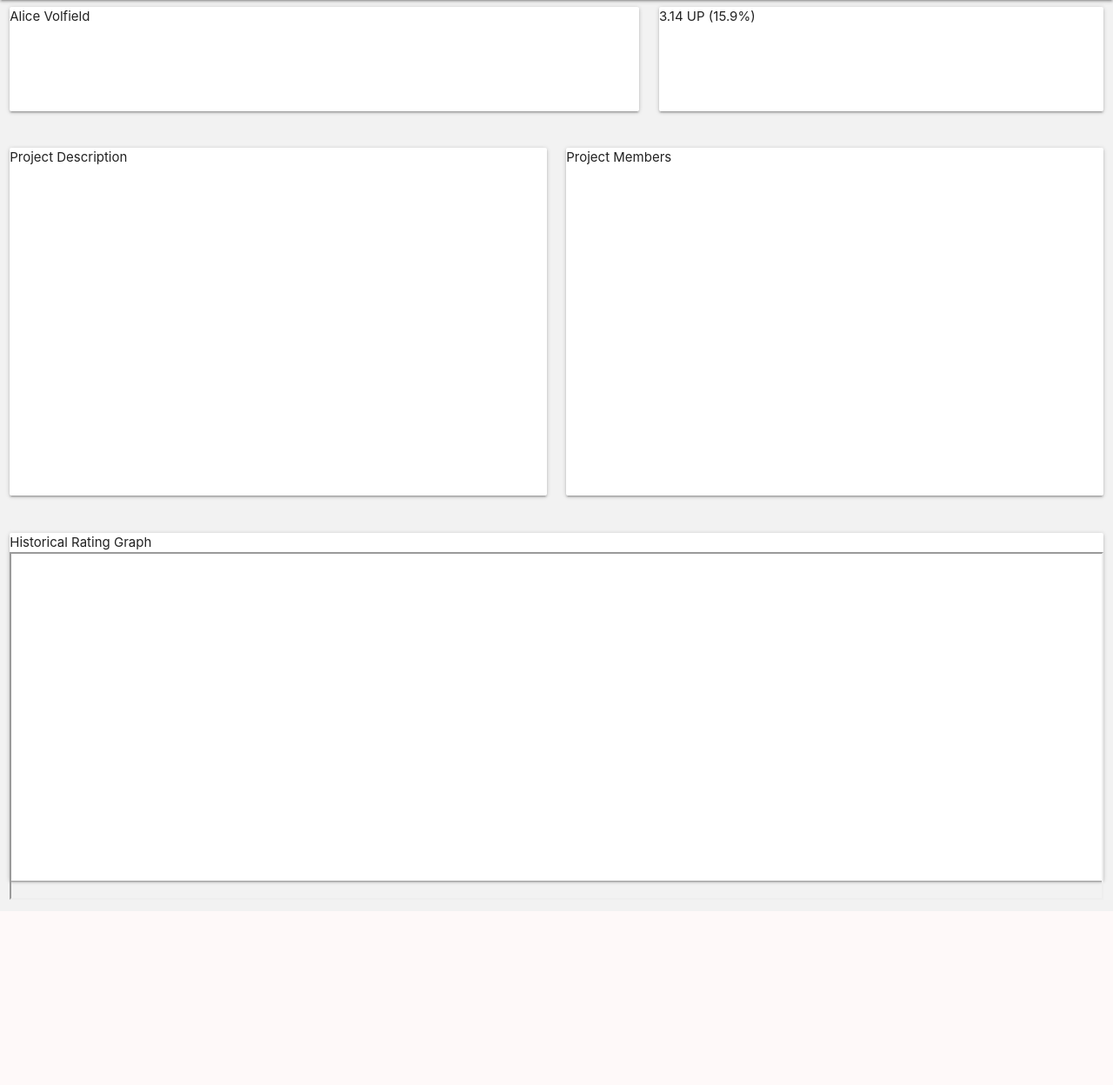
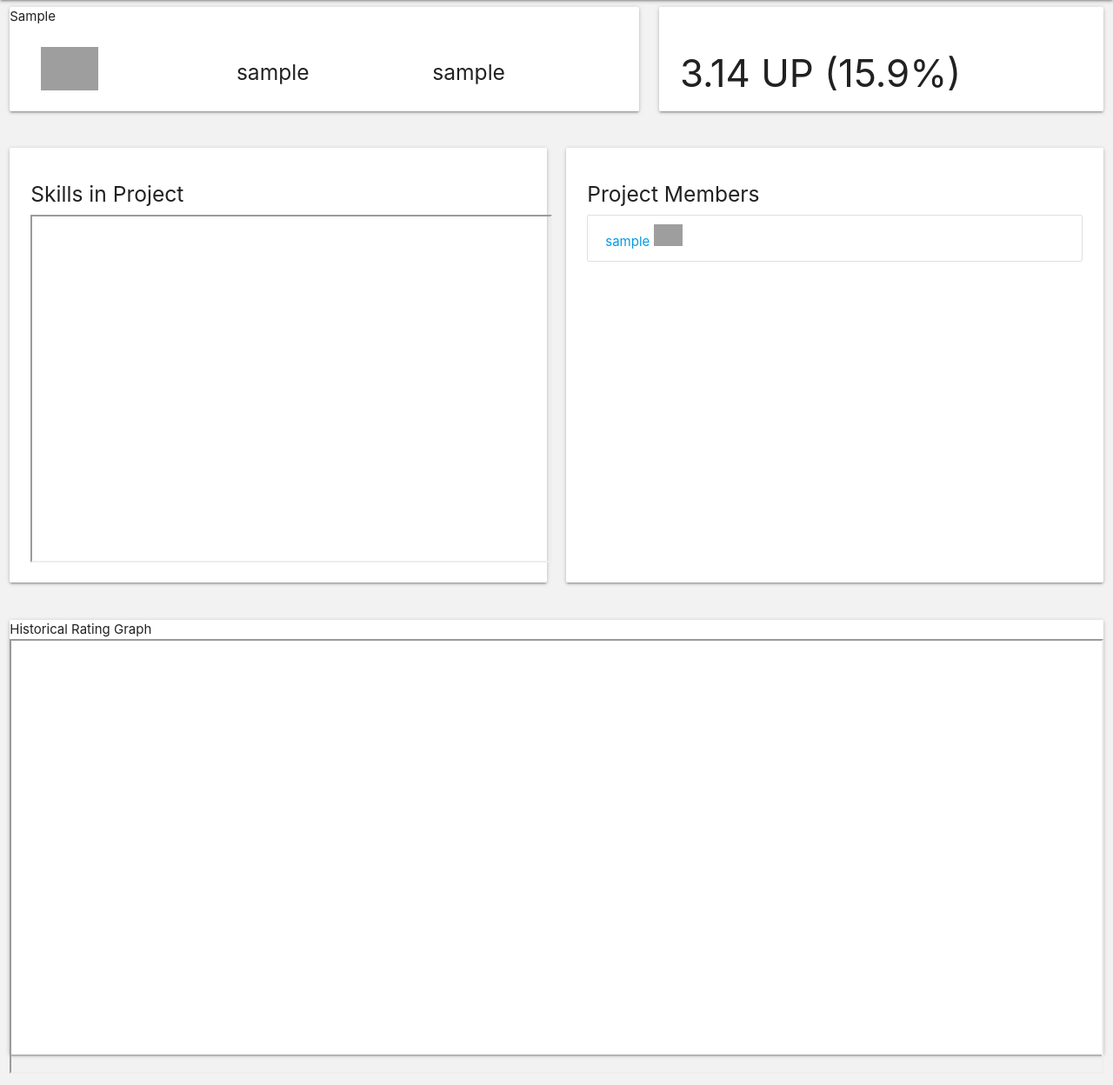
Before and after one commit to noctoid/daothon, a Django app: template daothon_server/daothon_server/templates/people_detail.html in a window 1280 px wide. Shown: the part 64-1312 px from the top of the page at 87% size. Before the commit the page ends 1099 px from the top, so only its background shows below. Run offline with Django 3.2, Linux system fonts and the light colour scheme; the template is opened without the code that fills it: most values are stand-ins (such as "Sample title", 1, 10 or a date in 2020); a database or web service that is not in the repository returns one stand-in record (values such as "Sample title"); data that the repository does not hold is empty; some libraries are stand-ins or nearby versions; grey boxes are pictures that could not be loaded.

Commit message:
added people detail

```diff
--- a/daothon_server/daothon_server/templates/people_detail.html
+++ b/daothon_server/daothon_server/templates/people_detail.html
@@ -3,11 +3,13 @@
 {% block content %}
 <style>
     .card-tall {
-        height: 400px;
+        height: 500px;
     }
+
     .card-mid {
         height: 200px;
     }
+
     .card-short {
         height: 120px;
     }
@@ -16,12 +18,21 @@
     <div class="row">
         <div class="col s7">
             <div class="card card-short">
-                Alice Volfield
+                {{p}}
+                <div class="card-content">
+                    <div class="col s4">
+                        <img src="https://ssimg.frontenduse.top/{{p.avatar}}" height="50px"/>
+                    </div>
+                    <div class="col s4"><h5>{{p.nickname}}</h5></div>
+                    <div class="col s4"><h5>{{p.username}}</h5></div>
+                </div>
             </div>
         </div>
         <div class="col s5">
             <div class="card card-short">
-                3.14 UP (15.9%)
+                <div class="card-content">
+                    <h3>3.14 UP (15.9%)</h3>
+                </div>
             </div>
         </div>
     </div>
@@ -29,12 +40,28 @@
     <div class="row">
         <div class="col s6">
             <div class="card card-tall">
-                Project Description
+                <div class="card-content">
+                    <h5>Skills in Project</h5>
+                    <iframe height="400px" width="600px" src="http://127.0.0.1:3000/">
+                    </iframe>
+                </div>
             </div>
         </div>
         <div class="col s6">
             <div class="card card-tall">
-                Project Members
+                <div class="card-content">
+                    <h5>Project Members</h5>
+                    <ul class="collection">
+                        {% for member in members %}
+                        <a href="../../people/detail/?id={{proj_info.id}}&&uid={{member.uid}}">
+                            <li class="collection-item">
+                                {{ member.username }}
+                                <img src="https://ssimg.frontenduse.top/{{member.avatar}}" height="25px"/>
+                            </li>
+                        </a>
+                        {% endfor %}
+                    </ul>
+                </div>
             </div>
         </div>
     </div>
@@ -51,4 +78,4 @@
             </div>
         </div>
     </div>
-{% endblock %}
+    {% endblock %}
--- a/daothon_server/daothon_server/urls.py
+++ b/daothon_server/daothon_server/urls.py
@@ -16,13 +16,14 @@ Including another URLconf
 from django.contrib import admin
 from django.urls import path
 from tileview.views import all_projects, all_people
-from project_detail.views import project_detail, sample_project, sample_people
+from project_detail.views import project_detail, people_detail, sample_project, sample_people
 from chartapi.views import get_token_list, get_token_pie_chart_data
 
 urlpatterns = [
     path('admin/', admin.site.urls),
     path('', all_projects),
     path('people/', all_people),
+    path('people/detail/', people_detail),
     path('people/sample/', sample_people),
     path('projects/sample/', sample_project),
     path('projects/detail/', project_detail),
```
Also changed, not shown: daothon_server/daothon_server/templates/project_detail.html (+6 -4 lines), daothon_server/project_detail/views.py (+19 -0 lines).
